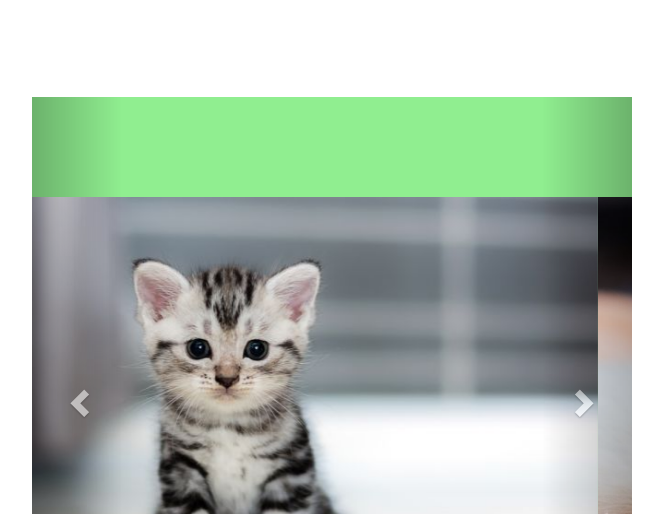
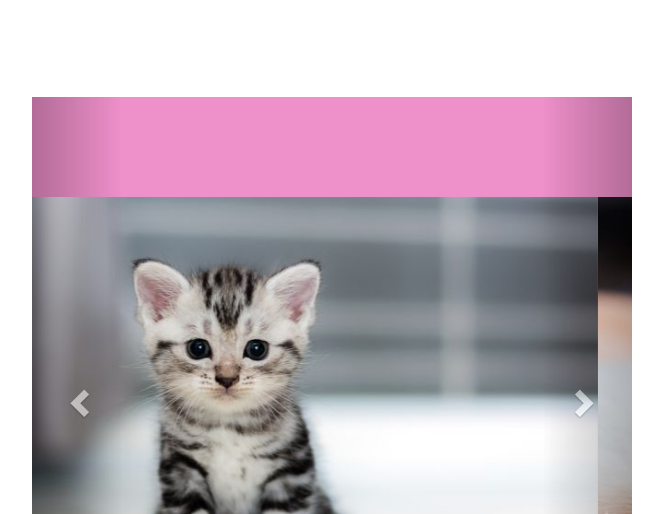
Before and after one commit to betul-kaplan/101-kittens-carousel-static-website, a plain HTML site: page static-web/index.html in a window 1280 px wide. Shown: the part 286-800 px from the top of the page, without its empty margins (308-971 px from the left). Drawn offline with nearby package versions, Linux system fonts and the light colour scheme.

Commit message:
index.html updated

```diff
--- a/static-web/index.html
+++ b/static-web/index.html
@@ -34,7 +34,7 @@
 
     .carousel {
       height: 600px;
-      background-color: lightgreen;
+      background-color: rgb(238, 144, 202);
 
     }
 
```
